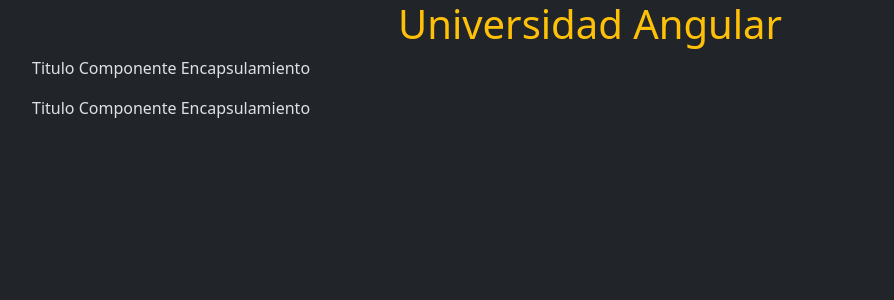
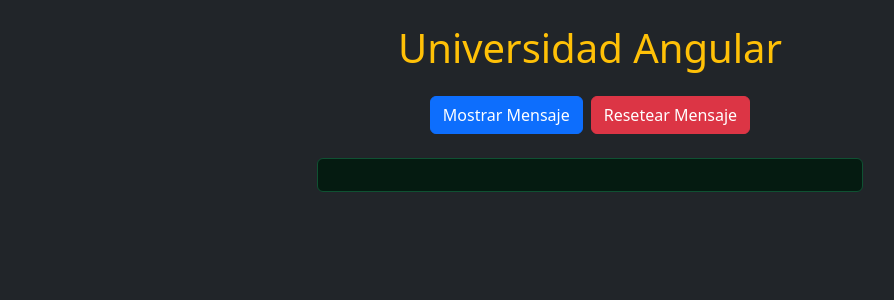
Before and after one commit to rgmcove/Angular-course, an Angular app in the folder app-angular/: page / in a window 1280 px wide. Shown: the top 300 px of the page, without its empty margins (50-944 px from the left). Built offline with nearby package versions, Linux system fonts and the light colour scheme.

Commit message:
feat: event binding

```diff
--- a/app-angular/src/app/app.component.html
+++ b/app-angular/src/app/app.component.html
@@ -1,4 +1,4 @@
 <div class="container">
-  <h1 class="text-center text-warning">{{ title }}</h1>
-  <app-encapsulamiento/>
+  <h1 class="text-center text-warning my-4">{{ title }}</h1>
+  <app-mostrar-mensaje />
 </div>
--- a/app-angular/src/app/app.component.ts
+++ b/app-angular/src/app/app.component.ts
@@ -5,11 +5,19 @@
 import { InterpolacionComponent } from "./interpolacion/interpolacion.component";
 import { PadreComponent } from "./padre/padre.component";
 import { EncapsulamientoComponent } from "./encapsulamiento/encapsulamiento.component";
+import { MostrarMensajeComponent } from "./mostrar-mensaje/mostrar-mensaje.component";
 
 @Component({
   selector: 'app-root',
   standalone: true,
-  imports: [RouterOutlet, NuevoComponenteComponent, ComponenteInlineComponent, InterpolacionComponent, PadreComponent, EncapsulamientoComponent],
+  imports: [RouterOutlet,
+    NuevoComponenteComponent,
+    ComponenteInlineComponent,
+    InterpolacionComponent,
+    PadreComponent,
+    EncapsulamientoComponent,
+    MostrarMensajeComponent],
+
   templateUrl: './app.component.html',
   styleUrl: './app.component.css'
 })
--- /dev/null
+++ b/app-angular/src/app/mostrar-mensaje/mostrar-mensaje.component.html
@@ -0,0 +1,15 @@
+<div class="container text-center">
+  <div class="d-flex justify-content-center mt-3">
+    <button class="btn btn-primary me-2" (click)="mostrarMensaje()">
+      Mostrar Mensaje
+    </button>
+
+    <button class="btn btn-danger" (click)="resetearMensaje()">
+      Resetear Mensaje
+    </button>
+  </div>
+
+  <div class="alert alert-success mt-4 mx-auto w-50">
+    {{ mensaje }}
+  </div>
+</div>
--- /dev/null
+++ b/app-angular/src/app/mostrar-mensaje/mostrar-mensaje.component.ts
@@ -0,0 +1,23 @@
+import { Component } from '@angular/core';
+
+@Component({
+  selector: 'app-mostrar-mensaje',
+  standalone: true,
+  imports: [],
+  templateUrl: './mostrar-mensaje.component.html',
+  styleUrl: './mostrar-mensaje.component.css',
+})
+export class MostrarMensajeComponent {
+
+  mensaje: string = '';
+
+  mostrarMensaje(): void {
+    this.mensaje = '¡Hola, has hecho clic en el botón!';
+  }
+
+  resetearMensaje(): void {
+    // Reiniciamos el valor de la variable
+    this.mensaje = '';
+  }
+
+}
```
Also changed, not shown: app-angular/src/app/mostrar-mensaje/mostrar-mensaje.component.css (added).
